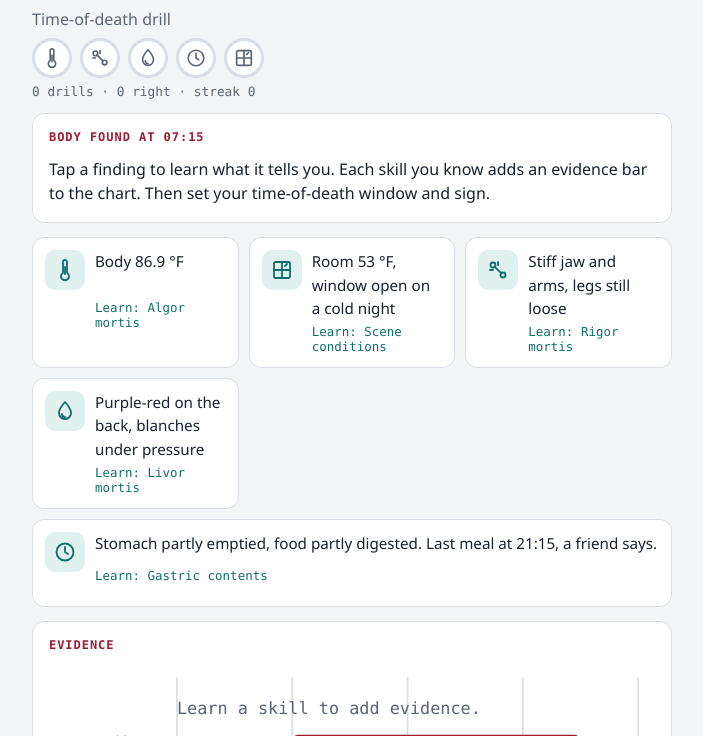
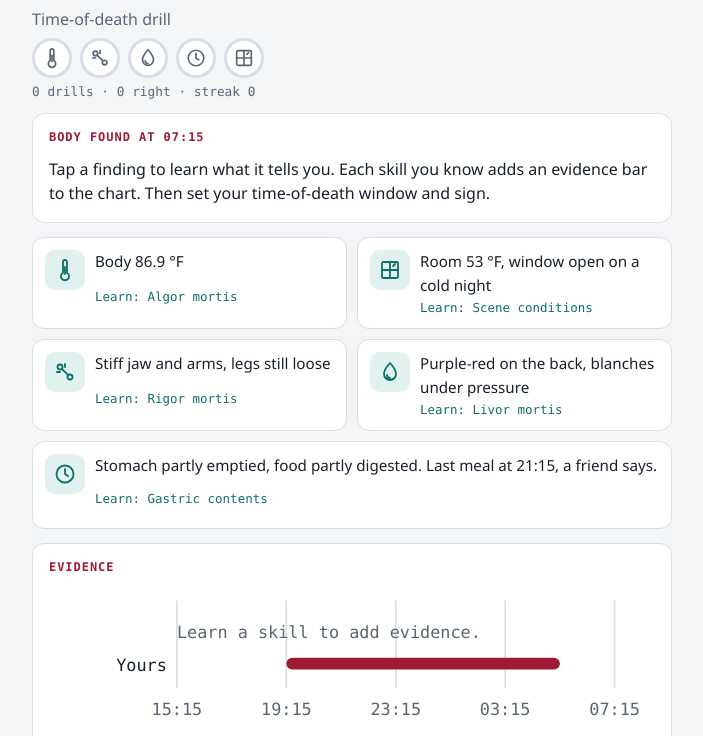
Before and after one commit to Preponderous-Software/casework, a website with bundled scripts: page index.html in a window 1280 px wide. Shown: the part 64-800 px from the top of the page, without its empty margins (288-991 px from the left). Built offline with nearby package versions, Linux system fonts and the light colour scheme.

Commit message:
Keep finding tiles in two columns, and stop the chart clipping its last time label
Co-Authored-By: Claude Opus 5.5 <noreply@anthropic.com>
Claude-Session: https://claude.ai/code/session_01LYNeukH77ZrbGAEMLzoWWr

```diff
--- a/index.html
+++ b/index.html
@@ -46,7 +46,8 @@
   .round { display: grid; gap: 14px; }
   .eyebrow { font: 600 0.75rem/1.2 var(--mono); letter-spacing: 0.08em; text-transform: uppercase; color: var(--mark); }
   .prompt { font-weight: 700; font-size: 1.05rem; }
-  .tiles { display: grid; grid-template-columns: repeat(auto-fit, minmax(170px, 1fr)); gap: 10px; }
+  .tiles { display: grid; grid-template-columns: repeat(2, minmax(0, 1fr)); gap: 10px; }
+  @media (max-width: 360px) { .tiles { grid-template-columns: 1fr; } }
   .tile { font: inherit; color: var(--ink); text-align: left; cursor: pointer; display: grid; grid-template-columns: 40px 1fr; grid-template-rows: auto auto; gap: 4px 10px; align-items: start; padding: 12px; border-radius: 12px; border: 1px solid var(--rule); background: var(--card); min-height: 88px; }
   .tile:hover:not(:disabled) { border-color: var(--accent); }
   .tile .ic { grid-row: span 2; width: 40px; height: 40px; border-radius: 10px; display: grid; place-items: center; background: var(--accent-soft); color: var(--accent); }
--- a/src/adapters/web/drill-app.ts
+++ b/src/adapters/web/drill-app.ts
@@ -273,7 +273,7 @@ export function startDrill(root: HTMLElement, ports: Ports, notice?: string): vo
   }
 
   function chartSvg(ev: Evidence[]): string {
-    const W = 360, left = 76, right = 10, top = 14, rowH = 26;
+    const W = 360, left = 76, right = 24, top = 14, rowH = 26;
     const rows = Math.max(ev.length, 1);
     const H = top + rows * rowH + 50;
     const x = (hoursBefore: number) => left + ((SPAN - hoursBefore) / SPAN) * (W - left - right);
```
